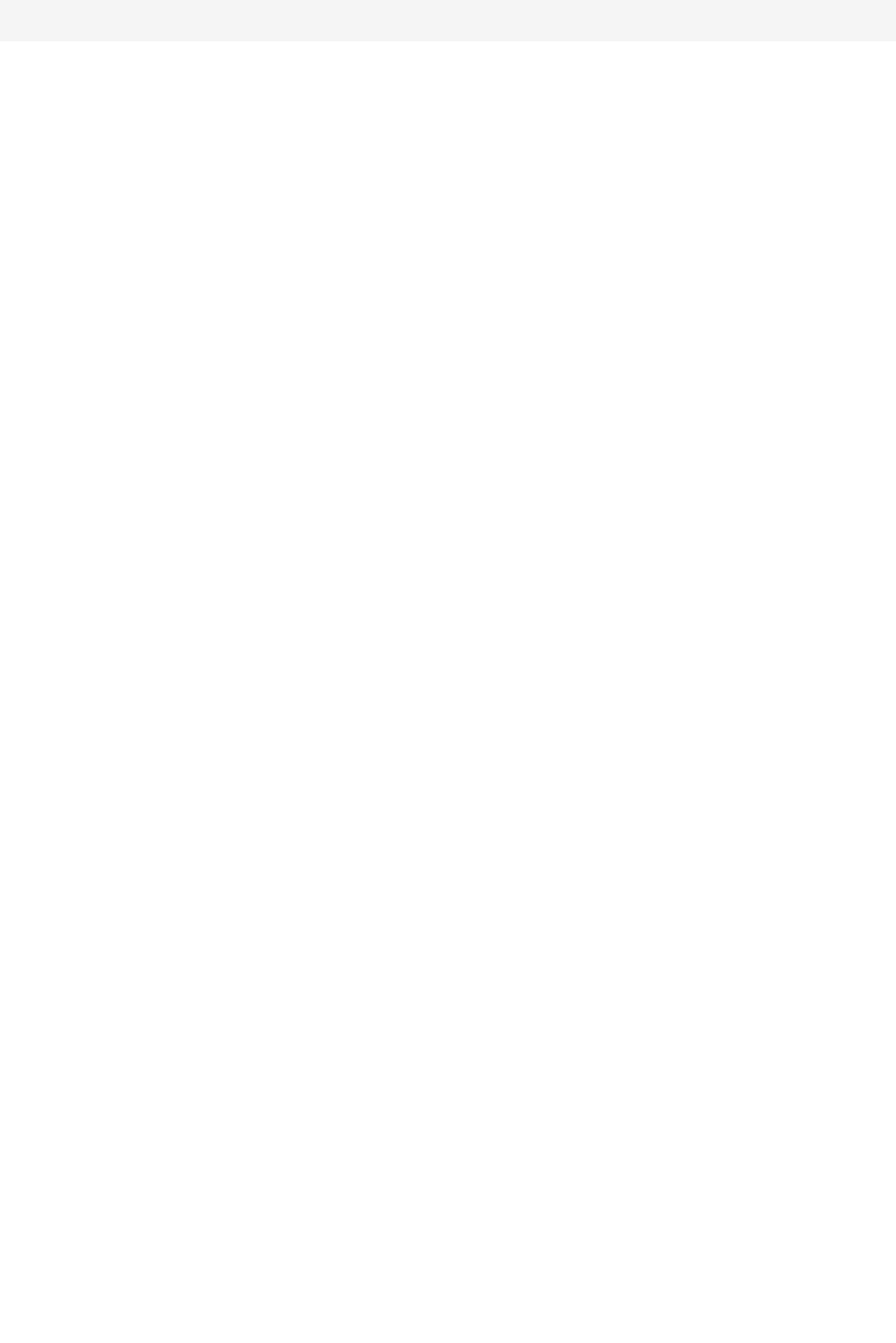
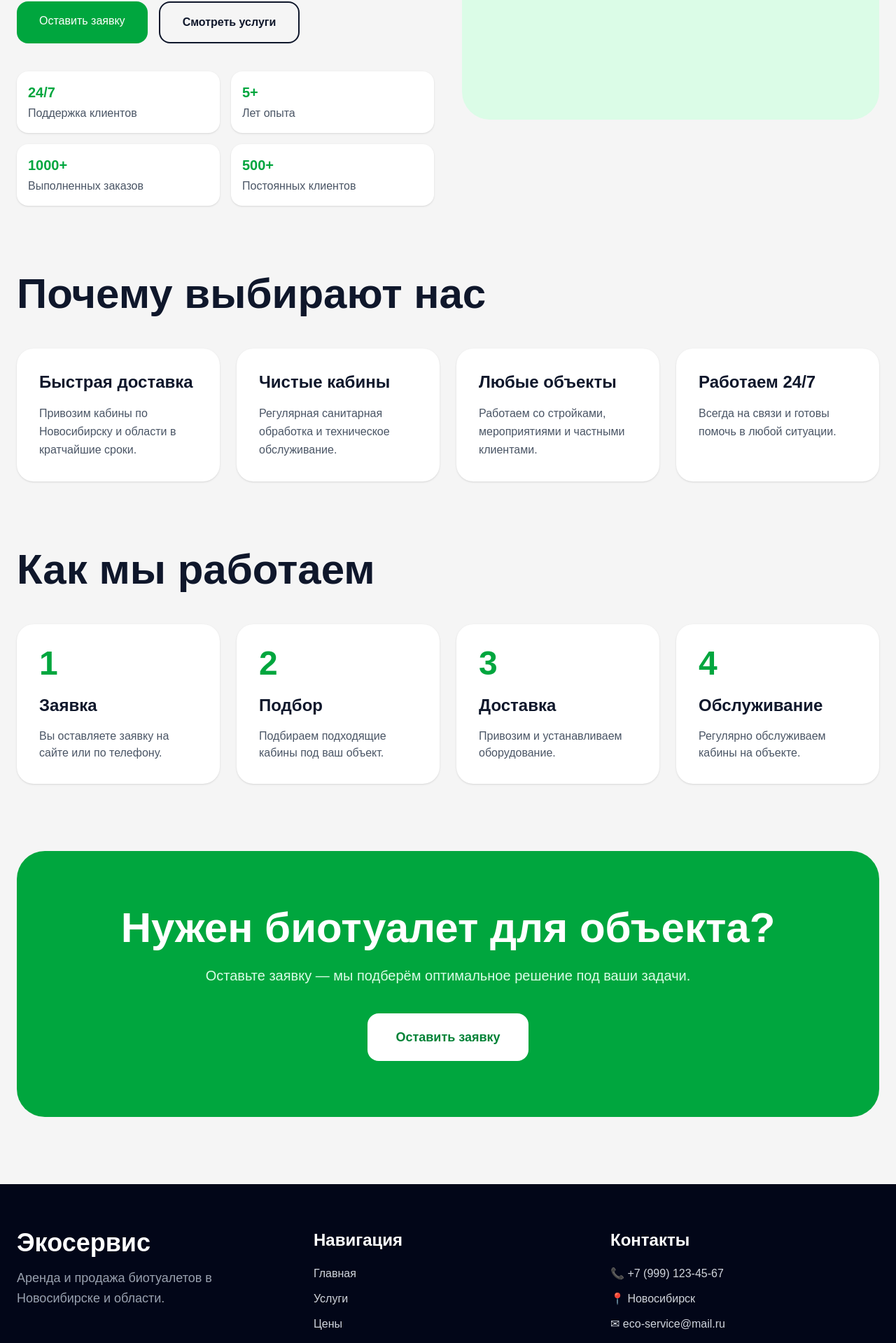
Before and after one commit to Skyeeeeeeeeeeeeeeeeeee/eco-service-site, a Next.js app: page / in a window 1280 px wide. Shown: the part 741-2660 px from the top of the page at 70% size. Before the commit the page ends 800 px from the top, so only its background shows below. Built offline with nearby package versions, Linux system fonts and the light colour scheme.

Commit message:
add request form

```diff
--- a/app/page.tsx
+++ b/app/page.tsx
@@ -1,56 +1,60 @@
 export default function HomePage() {
   return (
-    <main className="min-h-screen bg-[#f5f5f5]">
+    <main className="min-h-screen bg-[#f5f5f5] text-slate-900">
 
       {/* HEADER */}
-      <header className="border-b border-gray-200 bg-white">
+      <header className="border-b border-gray-200 bg-white sticky top-0 z-50">
+
         <div className="max-w-7xl mx-auto px-4 py-4 flex items-center justify-between">
 
+          {/* LOGO */}
           <div>
-            <h2 className="text-xl md:text-3xl font-bold text-green-600">
+            <h2 className="text-2xl md:text-3xl font-bold text-green-600">
               Экосервис
             </h2>
 
-            <p className="text-gray-500 text-sm">
+            <p className="text-gray-500 text-sm md:text-base">
               Новосибирск
             </p>
           </div>
 
+          {/* DESKTOP MENU */}
           <nav className="hidden md:flex items-center gap-10">
 
             <a
               href="/"
-              className="text-slate-800 hover:text-green-600 transition font-medium"
+              className="font-medium hover:text-green-600 transition"
             >
               Главная
             </a>
 
             <a
               href="/services"
-              className="text-slate-800 hover:text-green-600 transition font-medium"
+              className="font-medium hover:text-green-600 transition"
             >
               Услуги
             </a>
 
             <a
               href="/prices"
-              className="text-slate-800 hover:text-green-600 transition font-medium"
+              className="font-medium hover:text-green-600 transition"
             >
               Цены
             </a>
 
             <a
               href="/contacts"
-              className="text-slate-800 hover:text-green-600 transition font-medium"
+              className="font-medium hover:text-green-600 transition"
             >
               Контакты
             </a>
 
           </nav>
 
+          {/* BUTTON */}
           <a
             href="/contacts"
-            className="bg-green-600 hover:bg-green-700 text-white px-5 py-3 rounded-2xl font-medium transition text-sm"
+            className="bg-green-600 hover:bg-green-700 text-white px-5 py-3 rounded-2xl font-medium transition text-sm md:text-base"
           >
             Заказать
           </a>
@@ -58,62 +62,68 @@ export default function HomePage() {
         </div>
 
         {/* MOBILE MENU */}
-        <div className="flex md:hidden gap-3 px-4 pb-4 overflow-x-auto">
+        <div className="md:hidden flex gap-3 px-4 pb-4 overflow-x-auto">
 
           <a
             href="/"
-            className="bg-gray-100 text-slate-800 px-4 py-2 rounded-xl text-sm whitespace-nowrap"
+            className="bg-gray-100 px-4 py-2 rounded-xl text-sm whitespace-nowrap"
           >
             Главная
           </a>
 
           <a
             href="/services"
-            className="bg-gray-100 text-slate-800 px-4 py-2 rounded-xl text-sm whitespace-nowrap"
+            className="bg-gray-100 px-4 py-2 rounded-xl text-sm whitespace-nowrap"
           >
             Услуги
           </a>
 
           <a
             href="/prices"
-            className="bg-gray-100 text-slate-800 px-4 py-2 rounded-xl text-sm whitespace-nowrap"
+            className="bg-gray-100 px-4 py-2 rounded-xl text-sm whitespace-nowrap"
           >
             Цены
           </a>
 
           <a
             href="/contacts"
-            className="bg-gray-100 text-slate-800 px-4 py-2 rounded-xl text-sm whitespace-nowrap"
+            className="bg-gray-100 px-4 py-2 rounded-xl text-sm whitespace-nowrap"
           >
             Контакты
           </a>
 
         </div>
+
       </header>
 
       {/* HERO */}
-      <section className="py-10 md:py-24">
+      <section className="py-14 md:py-24">
+
         <div className="max-w-7xl mx-auto px-4 md:px-6">
 
           <div className="grid grid-cols-1 md:grid-cols-2 gap-10 items-center">
 
+            {/* LEFT */}
             <div>
 
               <p className="text-green-600 font-semibold mb-4 text-sm md:text-base">
                 Аренда и продажа биотуалетов
               </p>
 
-              <h1 className="text-5xl md:text-6xl font-bold leading-tight text-slate-900 mb-6">
-                Биотуалеты для стройки,
-                мероприятий и бизнеса
+              <h1 className="text-5xl md:text-7xl font-bold leading-tight mb-6">
+                Биотуалеты
+                для стройки,
+                мероприятий
+                и бизнеса
               </h1>
 
-              <p className="text-lg text-gray-600 mb-8 leading-relaxed">
+              <p className="text-lg md:text-xl text-gray-600 leading-relaxed mb-8">
                 ООО «Экосервис Новосибирск» предоставляет аренду,
                 обслуживание и продажу туалетных кабин
                 по Новосибирску и области.
               </p>
 
+              {/* BUTTONS */}
               <div className="flex flex-col sm:flex-row gap-4">
 
                 <a
@@ -125,18 +135,64 @@ export default function HomePage() {
 
                 <a
                   href="/services"
-                  className="border-2 border-slate-800 text-slate-800 px-8 py-4 rounded-2xl font-semibold hover:bg-slate-100 transition text-center"
+                  className="border-2 border-slate-900 px-8 py-4 rounded-2xl font-semibold hover:bg-slate-100 transition text-center"
                 >
                   Смотреть услуги
                 </a>
 
               </div>
 
+              {/* ADVANTAGES */}
+              <div className="grid grid-cols-2 gap-4 mt-10">
+
+                <div className="bg-white rounded-2xl p-4 shadow-sm">
+                  <p className="font-bold text-green-600 text-xl">
+                    24/7
+                  </p>
+
+                  <p className="text-gray-600 mt-1">
+                    Поддержка клиентов
+                  </p>
+                </div>
+
+                <div className="bg-white rounded-2xl p-4 shadow-sm">
+                  <p className="font-bold text-green-600 text-xl">
+                    5+
+                  </p>
+
+                  <p className="text-gray-600 mt-1">
+                    Лет опыта
+                  </p>
+                </div>
+
+                <div className="bg-white rounded-2xl p-4 shadow-sm">
+                  <p className="font-bold text-green-600 text-xl">
+                    1000+
+                  </p>
+
+                  <p className="text-gray-600 mt-1">
+                    Выполненных заказов
+                  </p>
+                </div>
+
+                <div className="bg-white rounded-2xl p-4 shadow-sm">
+                  <p className="font-bold text-green-600 text-xl">
+                    500+
+                  </p>
+
+                  <p className="text-gray-600 mt-1">
+                    Постоянных клиентов
+                  </p>
+                </div>
+
+              </div>
+
             </div>
 
-            <div className="bg-green-100 rounded-3xl h-[250px] md:h-[500px] flex items-center justify-center">
+            {/* RIGHT */}
+            <div className="bg-green-100 rounded-[40px] h-[300px] md:h-[600px] flex items-center justify-center">
 
-              <p className="text-green-700 text-xl md:text-2xl font-bold">
+              <p className="text-green-700 text-2xl md:text-4xl font-bold">
                 Фото биотуалета
               </p>
 
@@ -145,7 +201,236 @@ export default function HomePage() {
           </div>
 
         </div>
+
       </section>
+
+      {/* WHY US */}
+      <section className="pb-16 md:pb-24">
+
+        <div className="max-w-7xl mx-auto px-4 md:px-6">
+
+          <h2 className="text-4xl md:text-6xl font-bold mb-12">
+            Почему выбирают нас
+          </h2>
+
+          <div className="grid grid-cols-1 md:grid-cols-4 gap-6">
+
+            <div className="bg-white p-8 rounded-3xl shadow-sm">
+              <h3 className="text-2xl font-bold mb-4">
+                Быстрая доставка
+              </h3>
+
+              <p className="text-gray-600 leading-relaxed">
+                Привозим кабины по Новосибирску
+                и области в кратчайшие сроки.
+              </p>
+            </div>
+
+            <div className="bg-white p-8 rounded-3xl shadow-sm">
+              <h3 className="text-2xl font-bold mb-4">
+                Чистые кабины
+              </h3>
+
+              <p className="text-gray-600 leading-relaxed">
+                Регулярная санитарная обработка
+                и техническое обслуживание.
+              </p>
+            </div>
+
+            <div className="bg-white p-8 rounded-3xl shadow-sm">
+              <h3 className="text-2xl font-bold mb-4">
+                Любые объекты
+              </h3>
+
+              <p className="text-gray-600 leading-relaxed">
+                Работаем со стройками,
+                мероприятиями и частными клиентами.
+              </p>
+            </div>
+
+            <div className="bg-white p-8 rounded-3xl shadow-sm">
+              <h3 className="text-2xl font-bold mb-4">
+                Работаем 24/7
+              </h3>
+
+              <p className="text-gray-600 leading-relaxed">
+                Всегда на связи и готовы помочь
+                в любой ситуации.
+              </p>
+            </div>
+
+          </div>
+
+        </div>
+
+      </section>
+
+      {/* HOW WE WORK */}
+      <section className="pb-16 md:pb-24">
+
+        <div className="max-w-7xl mx-auto px-4 md:px-6">
+
+          <h2 className="text-4xl md:text-6xl font-bold mb-12">
+            Как мы работаем
+          </h2>
+
+          <div className="grid grid-cols-1 md:grid-cols-4 gap-6">
+
+            <div className="bg-white rounded-3xl p-8 shadow-sm">
+              <div className="text-5xl font-bold text-green-600 mb-5">
+                1
+              </div>
+
+              <h3 className="text-2xl font-bold mb-4">
+                Заявка
+              </h3>
+
+              <p className="text-gray-600">
+                Вы оставляете заявку
+                на сайте или по телефону.
+              </p>
+            </div>
+
+            <div className="bg-white rounded-3xl p-8 shadow-sm">
+              <div className="text-5xl font-bold text-green-600 mb-5">
+                2
+              </div>
+
+              <h3 className="text-2xl font-bold mb-4">
+                Подбор
+              </h3>
+
+              <p className="text-gray-600">
+                Подбираем подходящие
+                кабины под ваш объект.
+              </p>
+            </div>
+
+            <div className="bg-white rounded-3xl p-8 shadow-sm">
+              <div className="text-5xl font-bold text-green-600 mb-5">
+                3
+              </div>
+
+              <h3 className="text-2xl font-bold mb-4">
+                Доставка
+              </h3>
+
+              <p className="text-gray-600">
+                Привозим и устанавливаем
+                оборудование.
+              </p>
+            </div>
+
+            <div className="bg-white rounded-3xl p-8 shadow-sm">
+              <div className="text-5xl font-bold text-green-600 mb-5">
+                4
+              </div>
+
+              <h3 className="text-2xl font-bold mb-4">
+                Обслуживание
+              </h3>
+
+              <p className="text-gray-600">
+                Регулярно обслуживаем
+                кабины на объекте.
+              </p>
+            </div>
+
+          </div>
+
+        </div>
+
+      </section>
+
+      {/* CTA */}
+      <section className="pb-16 md:pb-24">
+
+        <div className="max-w-7xl mx-auto px-4 md:px-6">
+
+          <div className="bg-green-600 rounded-[40px] p-10 md:p-20 text-white text-center">
+
+            <h2 className="text-4xl md:text-6xl font-bold mb-6">
+              Нужен биотуалет
+              для объекта?
+            </h2>
+
+            <p className="text-xl text-green-100 mb-10 max-w-3xl mx-auto">
+              Оставьте заявку —
+              мы подберём оптимальное решение
+              под ваши задачи.
+            </p>
+
+            <a
+              href="/contacts"
+              className="inline-block bg-white text-green-700 px-10 py-5 rounded-2xl text-lg font-bold hover:bg-gray-100 transition"
+            >
+              Оставить заявку
+            </a>
+
+          </div>
+
+        </div>
+
+      </section>
+
+      {/* FOOTER */}
+      <footer className="bg-slate-950 text-white py-16">
+
+        <div className="max-w-7xl mx-auto px-4 md:px-6">
+
+          <div className="grid grid-cols-1 md:grid-cols-3 gap-10">
+
+            <div>
+
+              <h2 className="text-4xl font-bold mb-4">
+                Экосервис
+              </h2>
+
+              <p className="text-gray-400 text-lg leading-relaxed">
+                Аренда и продажа биотуалетов
+                в Новосибирске и области.
+              </p>
+
+            </div>
+
+            <div>
+
+              <h3 className="text-2xl font-bold mb-5">
+                Навигация
+              </h3>
+
+              <div className="flex flex-col gap-3 text-gray-300">
+
+                <a href="/">Главная</a>
+                <a href="/services">Услуги</a>
+                <a href="/prices">Цены</a>
+                <a href="/contacts">Контакты</a>
+
+              </div>
+
+            </div>
+
+            <div>
+
+              <h3 className="text-2xl font-bold mb-5">
+                Контакты
+              </h3>
+
+              <div className="flex flex-col gap-3 text-gray-300">
+
+                <p>📞 +7 (999) 123-45-67</p>
+                <p>📍 Новосибирск</p>
+                <p>✉ eco-service@mail.ru</p>
+
+              </div>
+
+            </div>
+
+          </div>
+
+        </div>
+
+      </footer>
 
     </main>
   )
```
